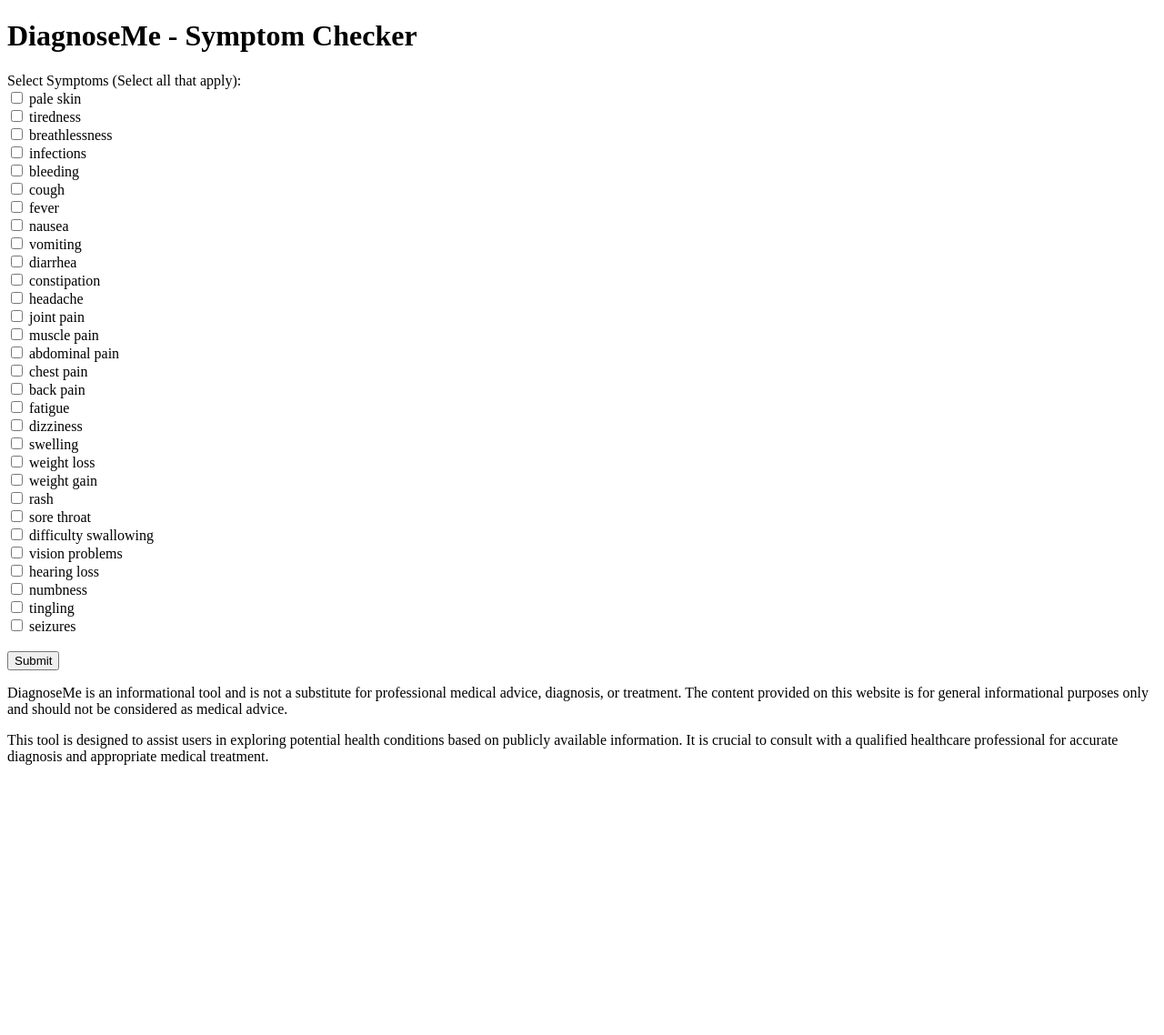
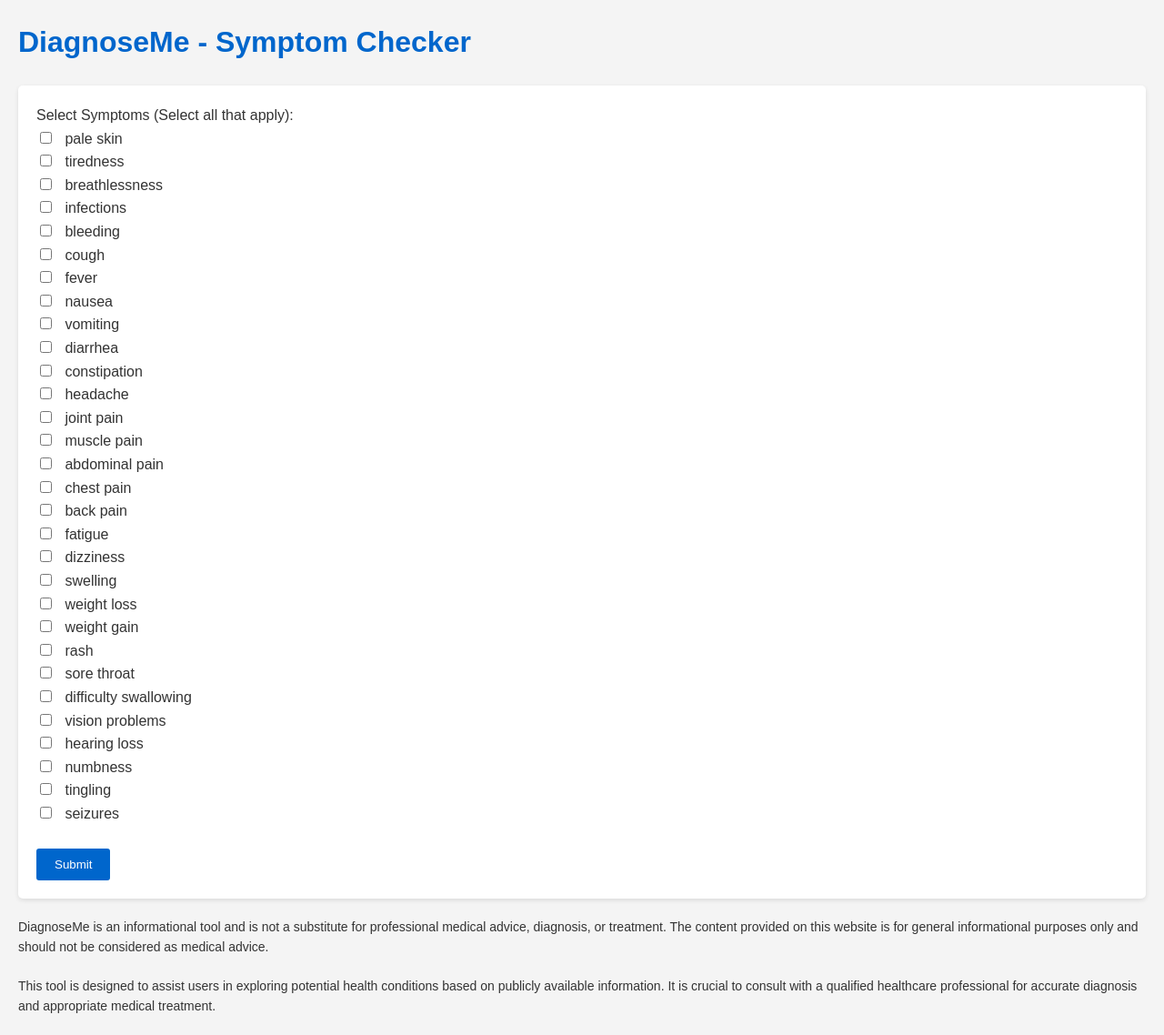
Before and after one commit to ksu-hmi/DiagnoseMe, a Flask app: page / in a window 1280 px wide. Shown: the whole page at 91% size. Before the commit the page ends 841 px from the top, so only its background shows below. Run offline with Flask 3, Linux system fonts and the light colour scheme.

Commit message:
This added some CSS to make the site more visually appealing as well as easier to navigate, Submit button is clear to see and use, etc

```diff
--- a/templates/index.html
+++ b/templates/index.html
@@ -3,6 +3,51 @@
 <head>
     <meta charset="UTF-8">
     <title>DiagnoseMe - Symptom Checker</title>
+    <style>
+        body {
+            font-family: Arial, sans-serif;
+            line-height: 1.6;
+            margin: 20px;
+            padding: 0;
+            background-color: #f4f4f4;
+            color: #333;
+        }
+        h1 {
+            color: #0066cc;
+        }
+        form {
+            background: #fff;
+            padding: 20px;
+            border-radius: 5px;
+            box-shadow: 0 2px 5px rgba(0, 0, 0, 0.1);
+        }
+        input[type="checkbox"] {
+            margin-right: 10px;
+        }
+        input[type="submit"] {
+            padding: 10px 20px;
+            background: #0066cc;
+            color: #fff;
+            border: none;
+            border-radius: 3px;
+            cursor: pointer;
+        }
+        ul {
+            list-style: none;
+            padding: 0;
+        }
+        li {
+            margin-bottom: 5px;
+        }
+        a {
+            color: #0066cc;
+            text-decoration: none;
+        }
+        p {
+            margin-top: 20px;
+            font-size: 14px;
+        }
+    </style>
 </head>
 <body>
     <h1>DiagnoseMe - Symptom Checker</h1>
```
